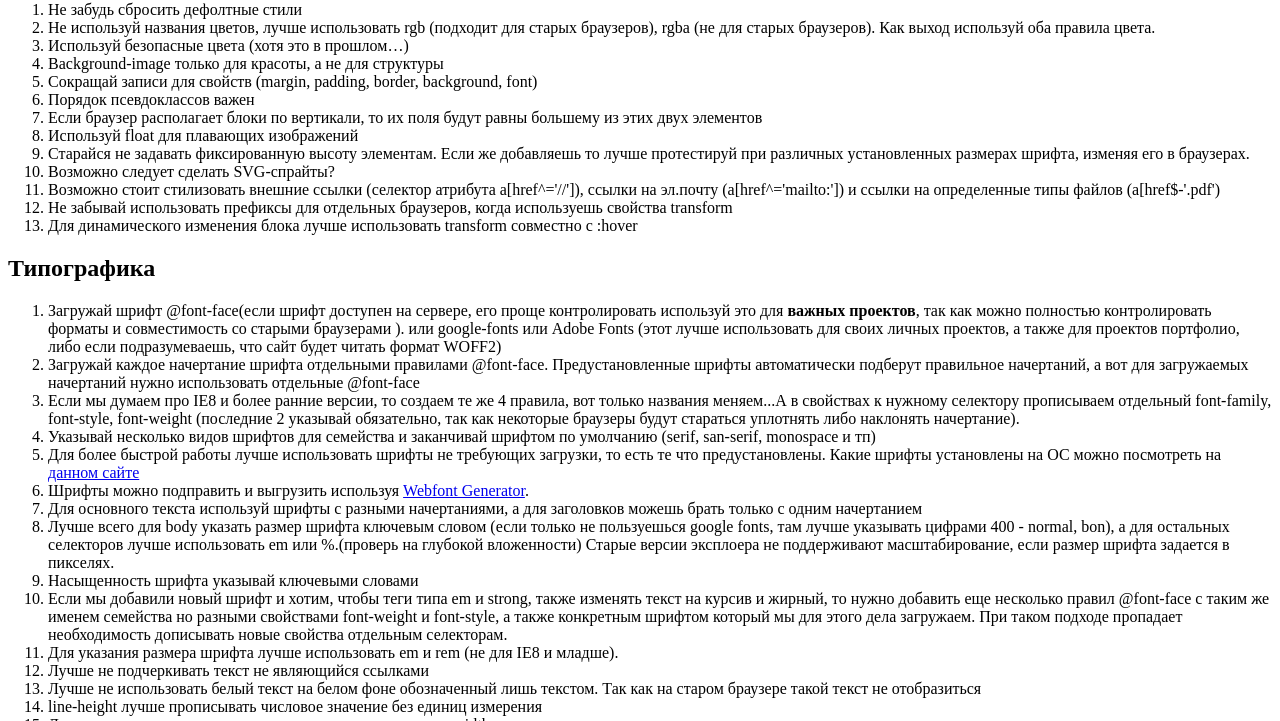
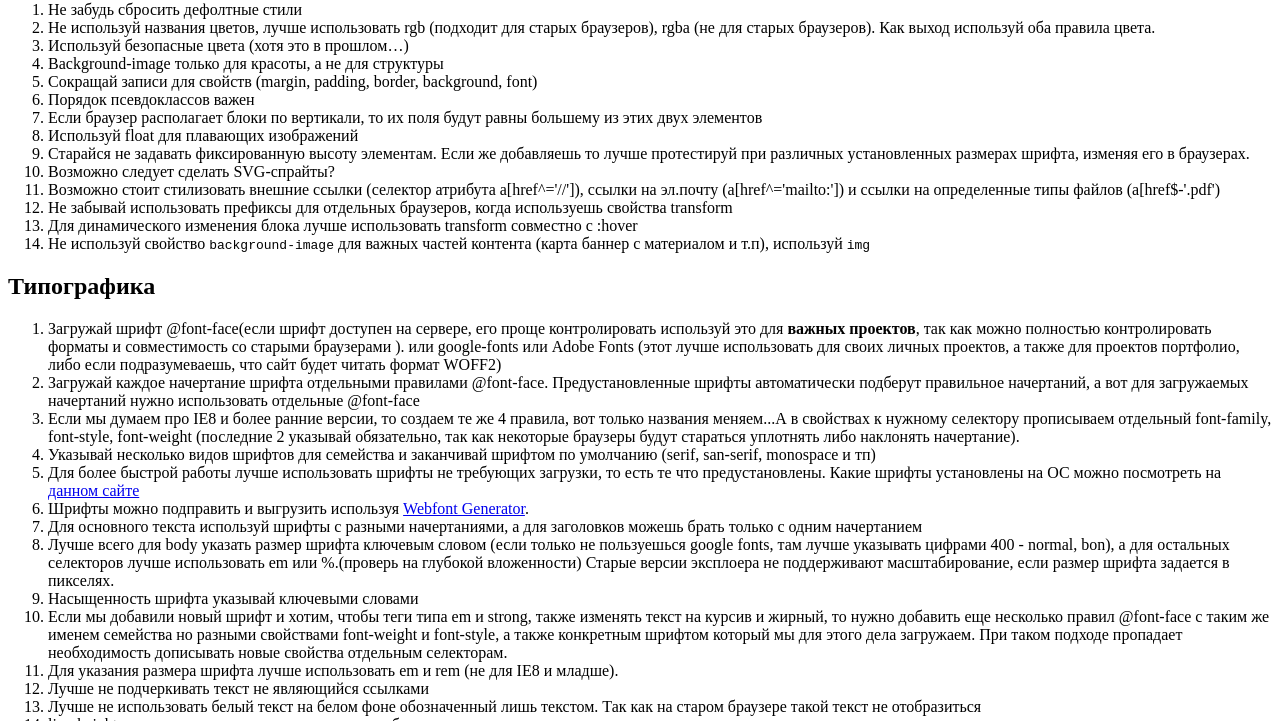
Before and after one commit to LonelIce/CSS-Tutorial, a plain HTML site: page 7.Base/index.html in a window 1280 px wide. Shown: the part 79-800 px from the top of the page. Drawn offline with Linux system fonts and the light colour scheme.

Commit message:
add: new base rule

```diff
--- a/7.Base/index.html
+++ b/7.Base/index.html
@@ -42,6 +42,10 @@
 			<li>
 				Для динамического изменения блока лучше использовать transform совместно
 				с :hover
+			</li>
+			<li>
+				Не используй свойство <code>background-image</code> для важных частей
+				контента (карта баннер с материалом и т.п), используй <code>img</code>
 			</li>
 		</ol>
 	</body>
```
